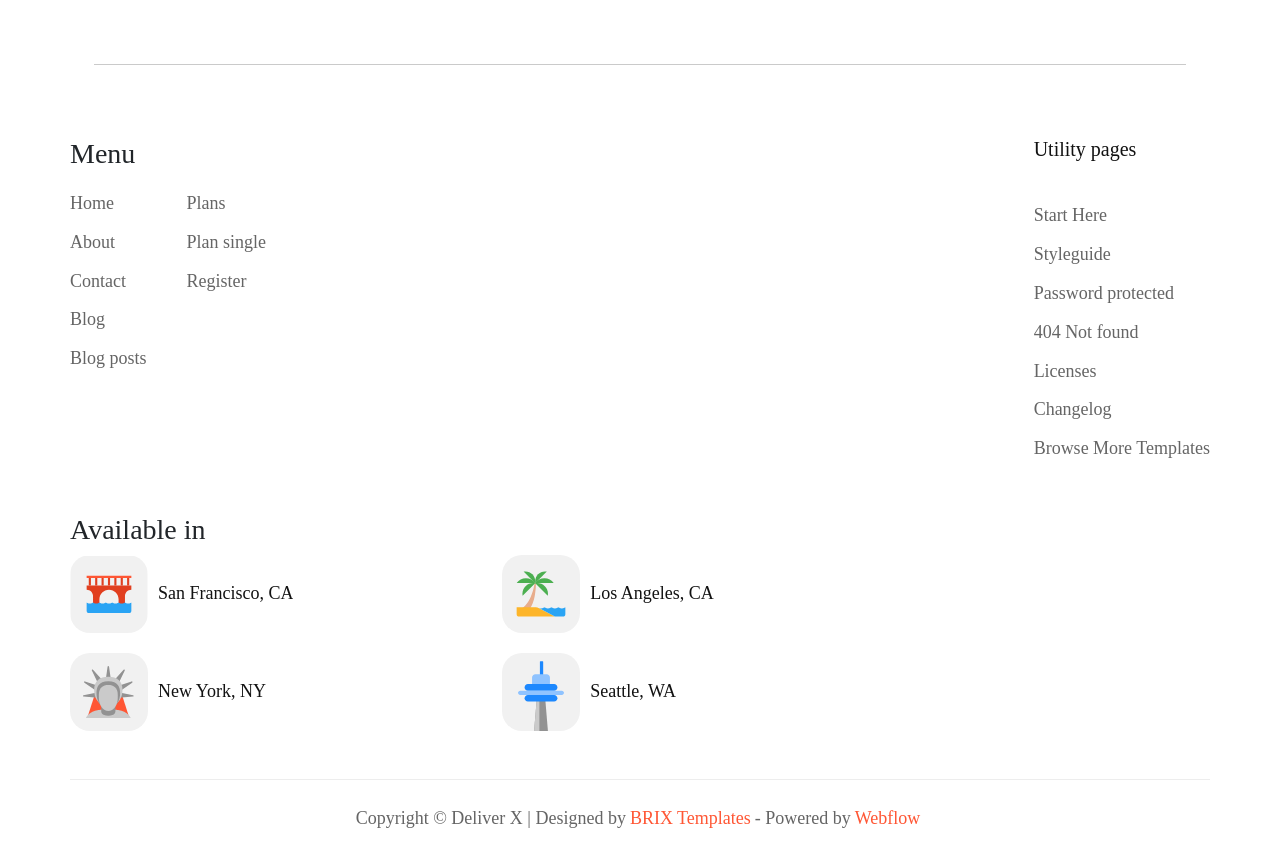
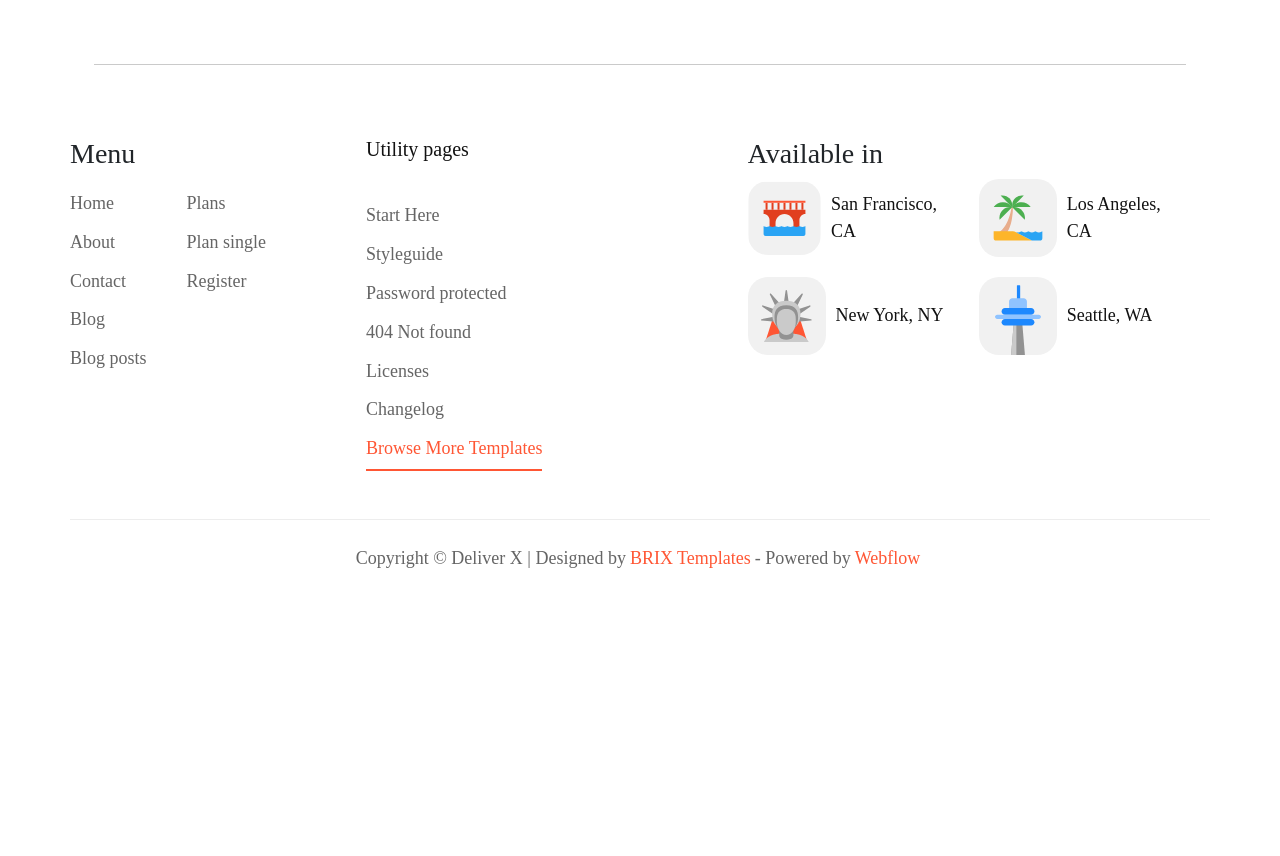
Before and after one commit to nsanzimfura-eric/automatedPros, a React (Vite) app: page / in a window 1280 px wide. Shown: the part 5840-6696 px from the top of the page. After the commit the page ends 6437 px from the top, so only its background shows below. Built offline with nearby package versions, Linux system fonts and the light colour scheme; a web font is replaced by a local one.

Commit message:
Finalizing the design of about page

```diff
--- a/src/components/footer/footer.module.scss
+++ b/src/components/footer/footer.module.scss
@@ -146,6 +146,18 @@
               color: $primary;
             }
           }
+          .browse {
+            @include h3;
+            text-transform: none !important;
+            padding-bottom: 6px;
+            border-bottom: 2px solid $primary;
+            @include transition;
+            width: fit-content;
+            &:hover {
+              color: $dark;
+              border-color: $dark;
+            }
+          }
         }
         .menus {
           gap: 40px;
@@ -161,9 +173,9 @@
         }
       }
       .leftPartFooter {
-        gap: 70px;
-        justify-content: space-between;
+        gap: 100px;
         @include mq($lg) {
+          gap: 70px;
           flex: 1 1 calc(100% / 2);
         }
         @include mq($md) {
@@ -171,11 +183,12 @@
           gap: auto;
           justify-content: flex-start;
         }
+        @include mq($sm) {
+          flex-direction: column;
+        }
       }
       .marksWrapper {
-        @include mq($lg) {
-          flex: 1 1 calc(100% / 3);
-        }
+        flex: 1 1 calc(100% / 3);
         .markBox {
           display: flex;
           flex-wrap: wrap;
@@ -219,6 +232,7 @@
         }
       }
     }
+
     .copyright {
       @include container;
       @include p;
```
